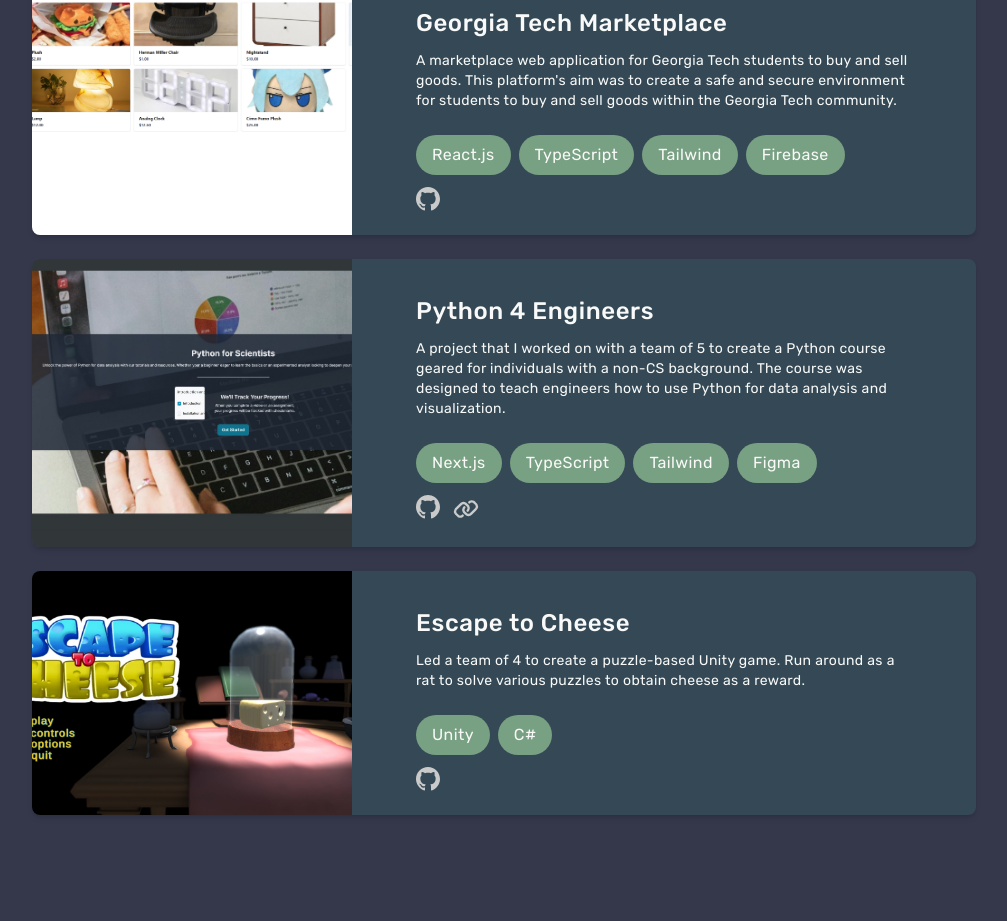
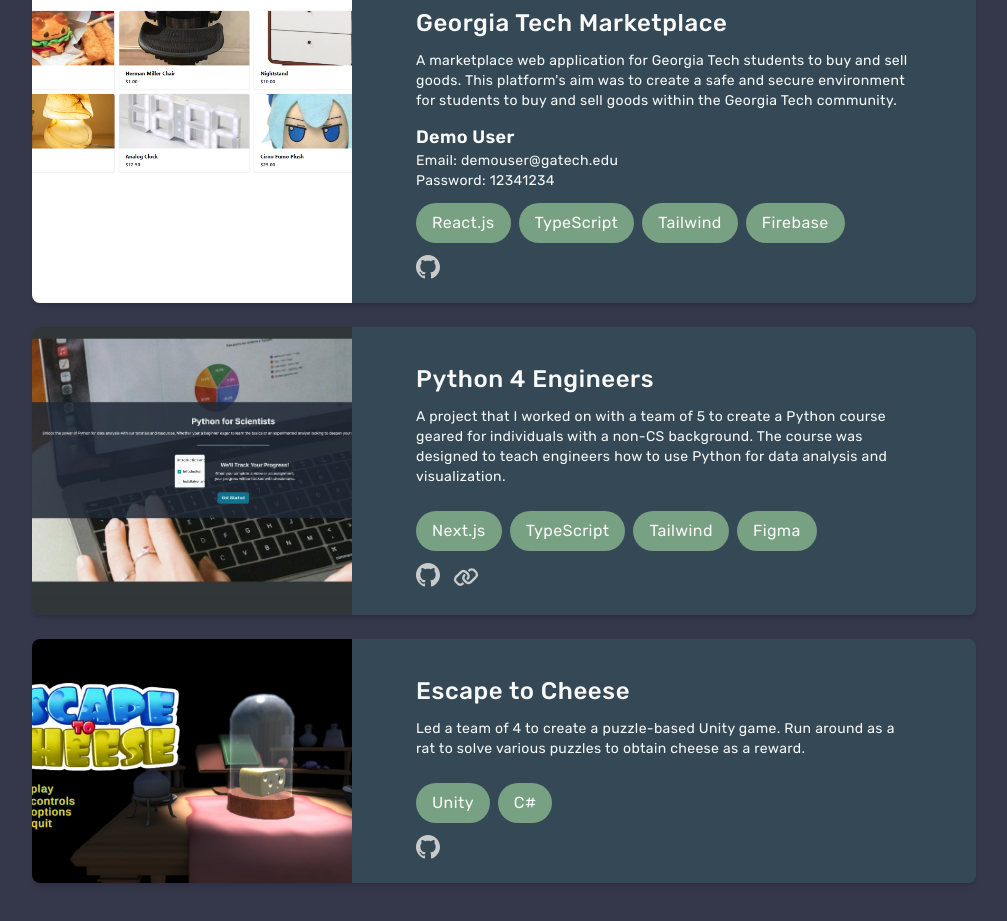
Before and after one commit to sophiajw02/sophiajwu, a React (Vite) app: page / in a window 1280 px wide. Shown: the part 2045-2966 px from the top of the page, without its empty margins (136-1143 px from the left). Built offline with nearby package versions, Linux system fonts and the light colour scheme; a web font is replaced by a local one.

Commit message:
added demo user information for gt marketplace

```diff
--- a/src/components/sections/projects.tsx
+++ b/src/components/sections/projects.tsx
@@ -34,6 +34,11 @@
                     </h3>
                     <p className='text-sm text-off-white font-rubik tracking-wide my-3 mx-10'>
                         A marketplace web application for Georgia Tech students to buy and sell goods. This platform's aim was to create a safe and secure environment for students to buy and sell goods within the Georgia Tech community.
+                    </p>
+                    <p className='text-sm text-off-white font-rubik tracking-wide mx-10'>
+                        <span className='font-semibold text-lg'>Demo User</span><br />
+                        Email: demouser@gatech.edu<br />
+                        Password: 12341234
                     </p>
                     <div className='flex flex-wrap text-off-white font-rubik tracking-wide mt-3 mx-10 gap-x-2 gap-y-2 text-center'>
                         <p className='bg-primary rounded-full px-4 py-2'> React.js </p>
```
